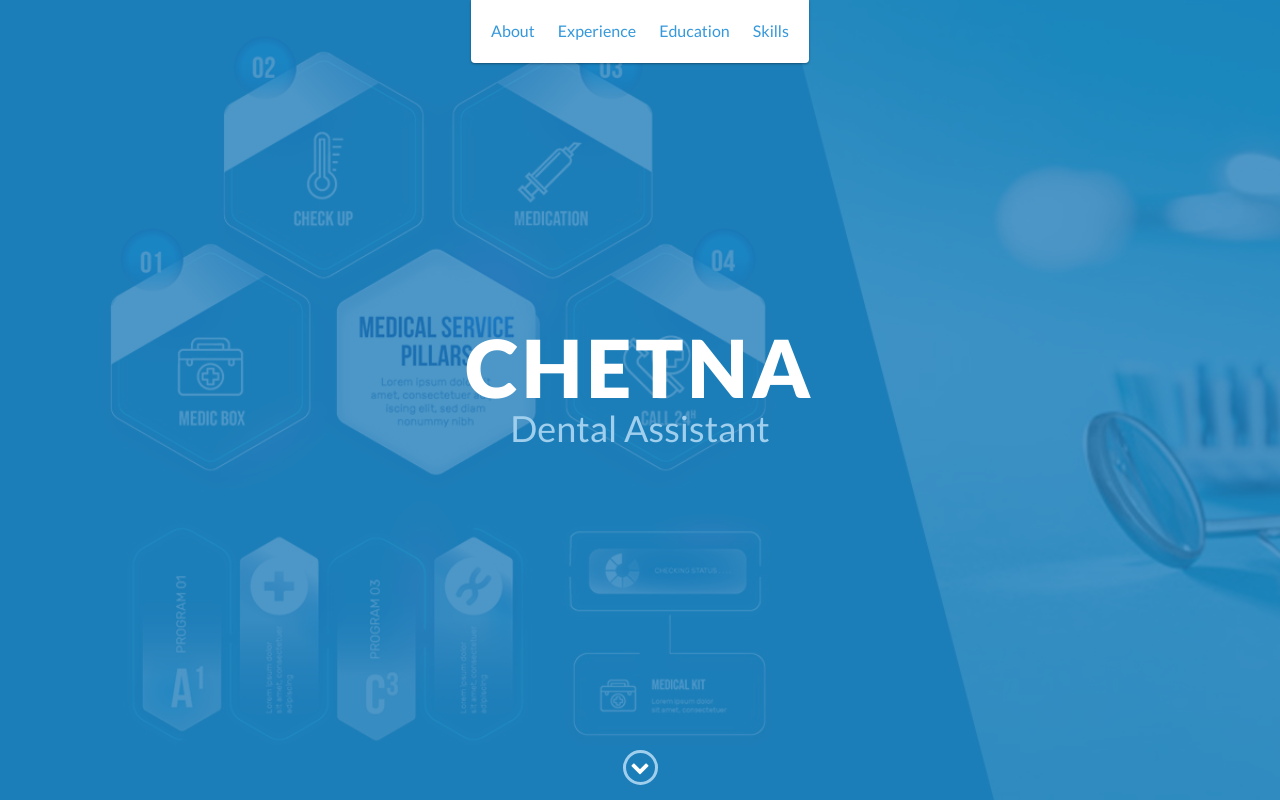
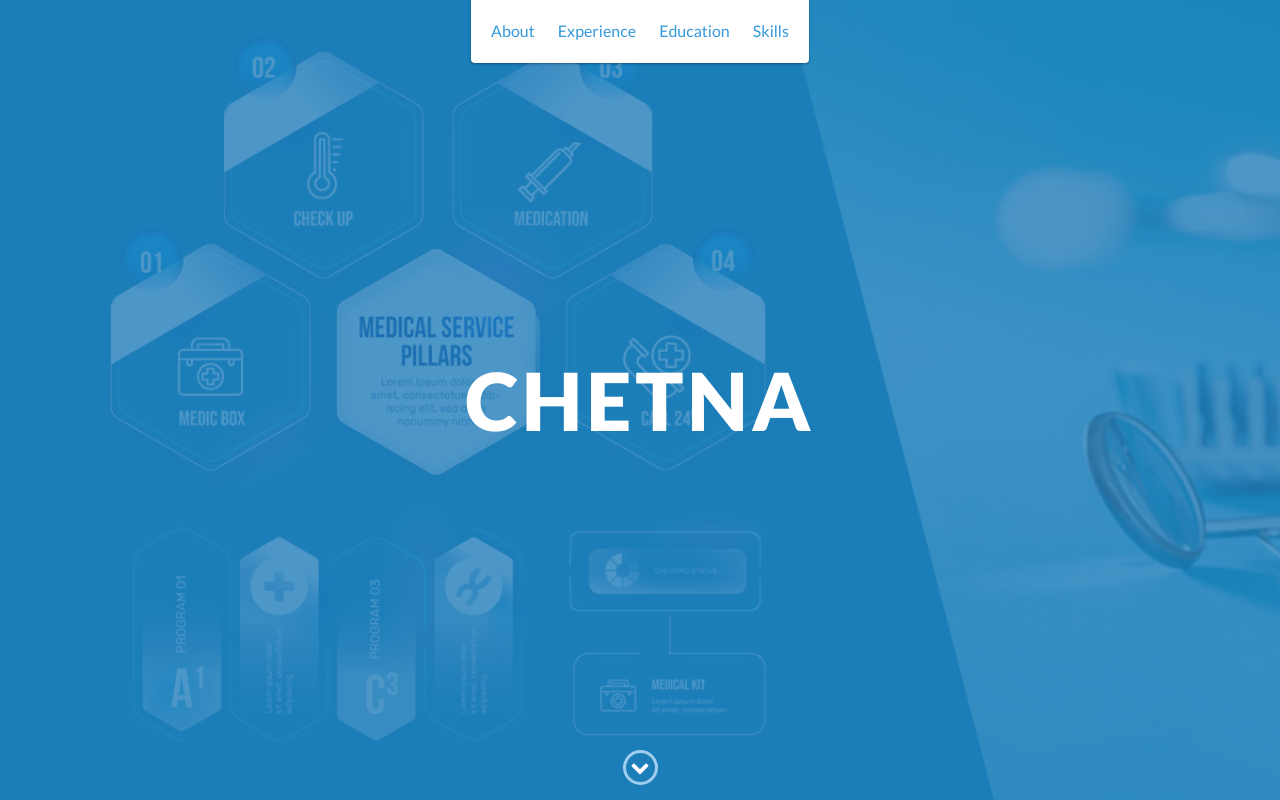
Before and after one commit to vinsonittech/vinsontech, a website: page index.html in a window 1280 px wide. Shown: the top 800 px of the page. Drawn offline with nearby package versions, Linux system fonts and the light colour scheme.

Commit message:
Update index.html

```diff
--- a/index.html
+++ b/index.html
@@ -43,7 +43,6 @@
     <div id="lead">
         <div id="lead-content">
             <h1>Chetna</h1>
-            <h2>Dental Assistant</h2>
         </div>
         <!-- End #lead-content -->
 
```
